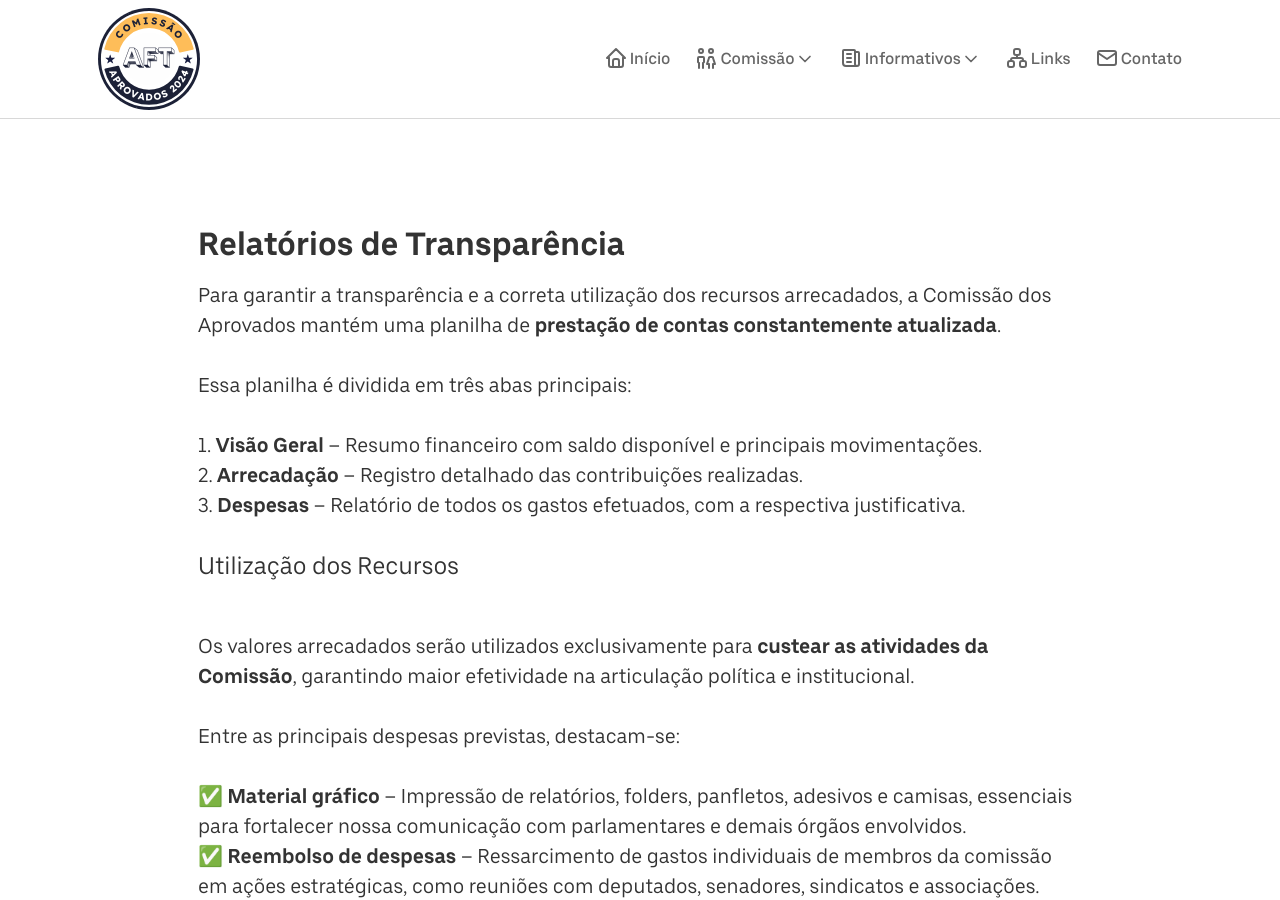
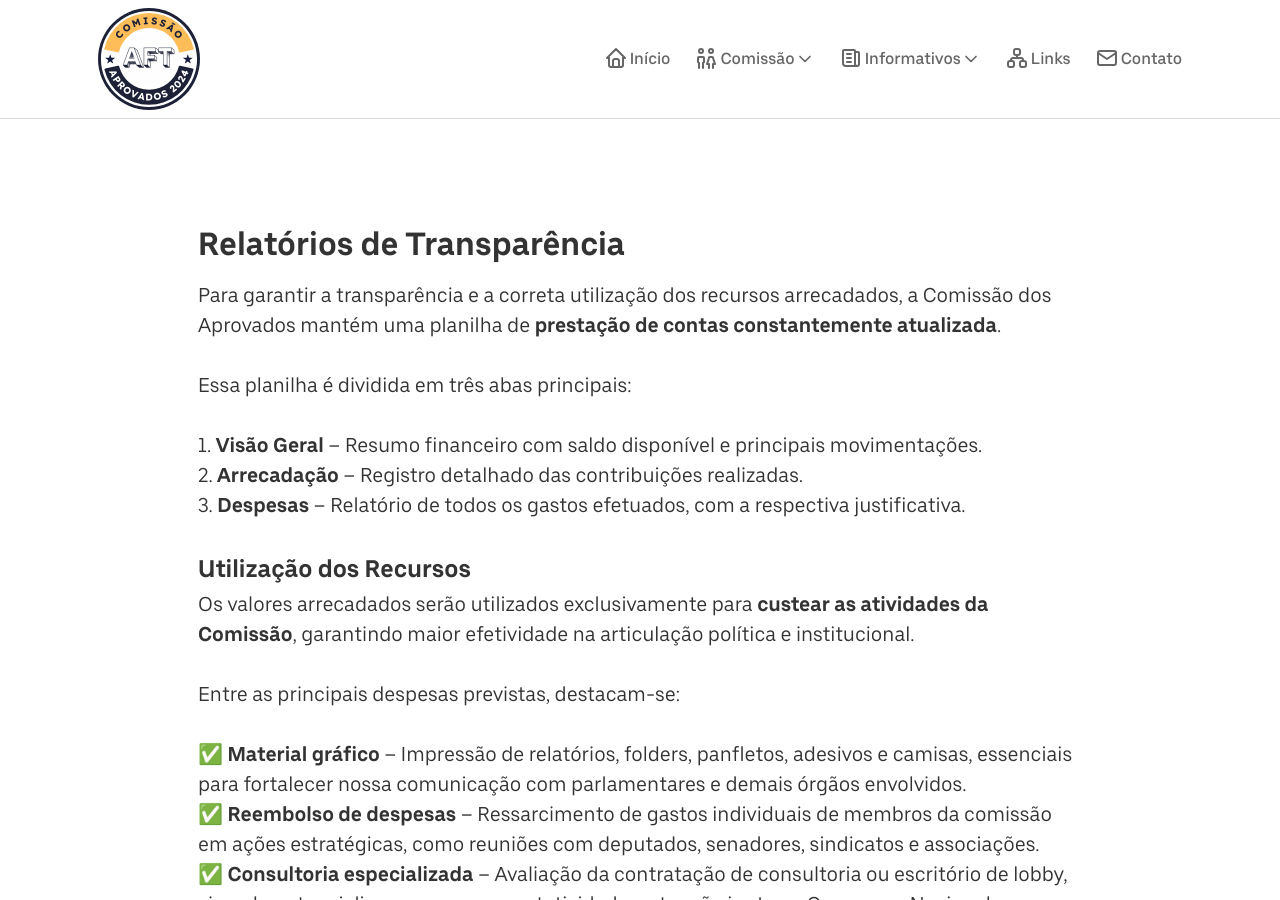
Before and after one commit to Landowski/aprovadosaft2024, a Jekyll site: the page built from transparencia.html, in a window 1280 px wide and 900 px high. Built offline with Jekyll 4.4.1, drawn with Linux system fonts in a browser that asks for light colours.

```diff
--- a/transparencia.html
+++ b/transparencia.html
@@ -19,7 +19,7 @@ permalink: /transparencia
                 3. <strong>Despesas</strong> – Relatório de todos os gastos efetuados, com a respectiva justificativa.
             </p>
 
-                <h3>Utilização dos Recursos</h3>
+                <h2>Utilização dos Recursos</h2>
 
             <p>Os valores arrecadados serão utilizados exclusivamente para <strong>custear as atividades da Comissão</strong>, garantindo maior efetividade na articulação política e institucional.</p>
 
```
